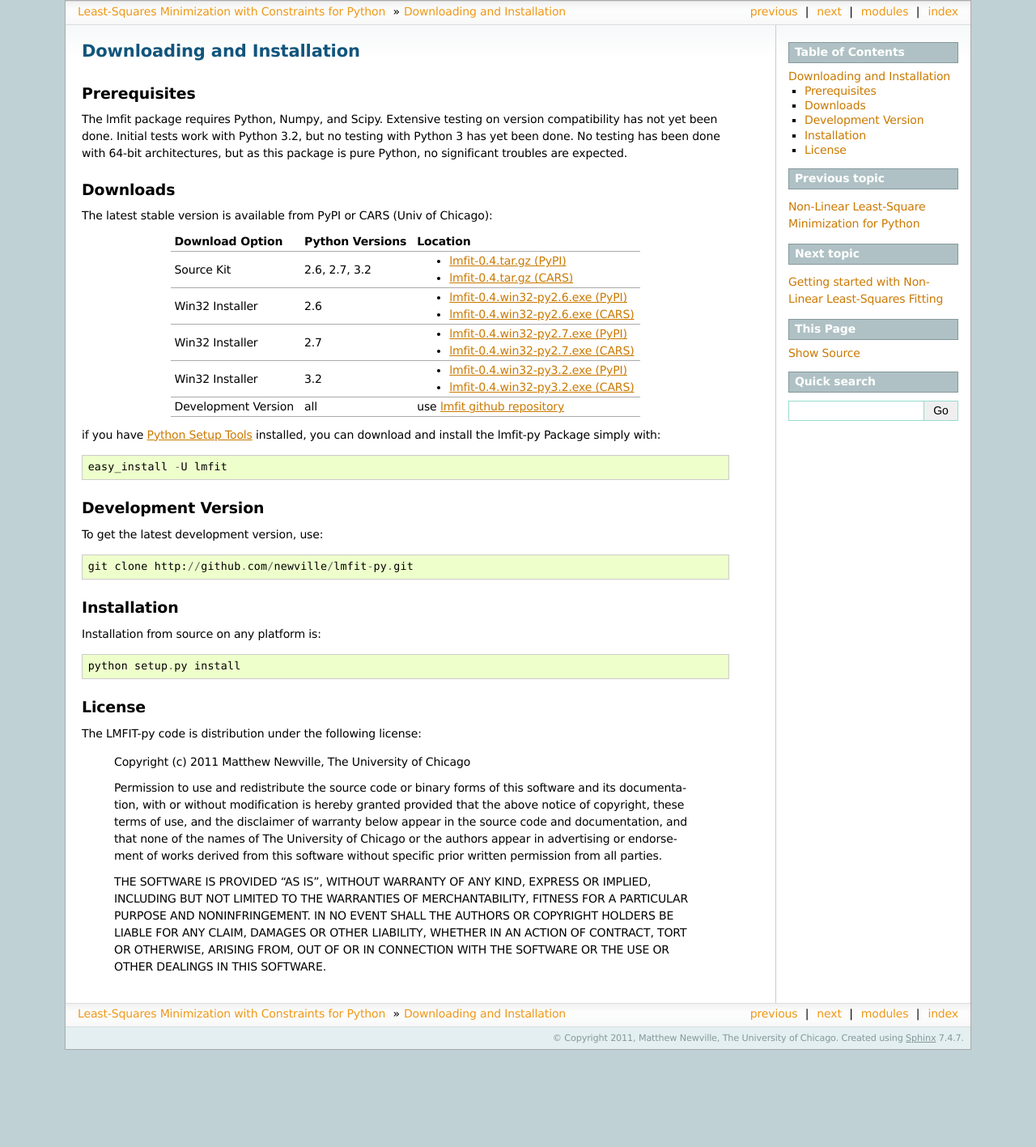
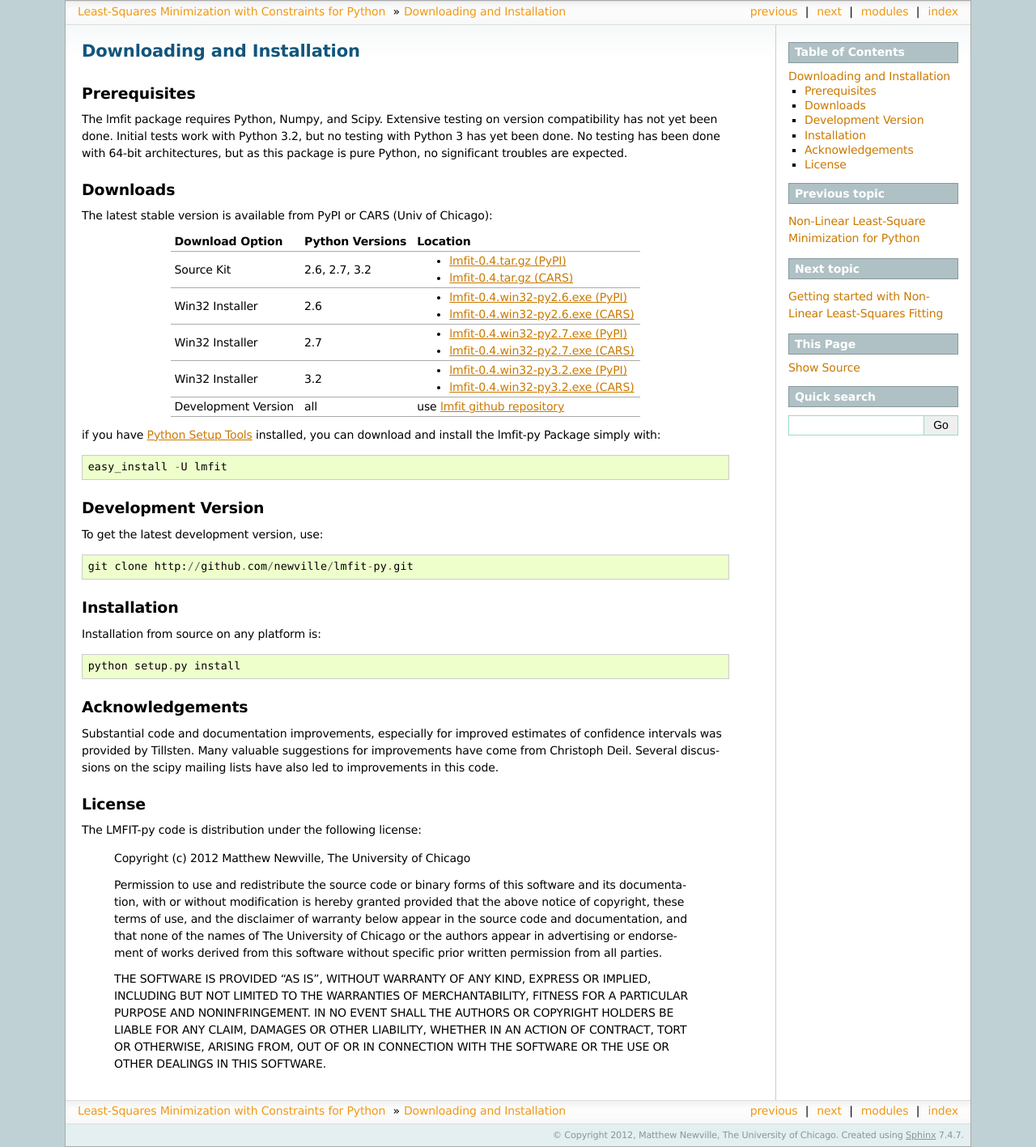
Before and after one commit to lmfit/lmfit-py, a Sphinx documentation site: the page built from doc/installation.rst, in a window 1280 px wide. Shown: the whole page at 81% size. Built offline with Sphinx 7.4.7, drawn with Linux system fonts in a browser that asks for light colours; formulas are drawn with MathJax 3; the version number is read from the project's files by our own code; before the commit the page ends 1297 px from its top, so only the background shows below that.

Commit message:
use os.path.join() in conf.py, add acknowledgements

```diff
--- a/doc/conf.py
+++ b/doc/conf.py
@@ -15,8 +15,8 @@ import sys, os
 # If extensions (or modules to document with autodoc) are in another directory,
 # add these directories to sys.path here. If the directory is relative to the
 # documentation root, use os.path.abspath to make it absolute, like shown here.
-sys.path.append(os.path.abspath('..\lib'))
-sys.path.append(os.path.abspath('.\ext'))
+sys.path.append(os.path.abspath(os.path.join('..', 'lib')))
+sys.path.append(os.path.abspath(os.path.join('.', 'ext')))
 # -- General configuration -----------------------------------------------------
 
 # Add any Sphinx extension module names here, as strings. They can be extensions
@@ -42,7 +42,7 @@ master_doc = 'index'
 
 # General information about the project.
 project = u'lmfit'
-copyright = u'2011, Matthew Newville, The University of Chicago'
+copyright = u'2012, Matthew Newville, The University of Chicago'
 
 # The version info for the project you're documenting, acts as replacement for
 # |version| and |release|, also used in various other places throughout the
--- a/doc/installation.rst
+++ b/doc/installation.rst
@@ -70,12 +70,22 @@ Installation from source on any platform is::
 
    python setup.py install
 
+Acknowledgements
+~~~~~~~~~~~~~~~~~~
+
+Substantial code and documentation improvements, especially for improved
+estimates of confidence intervals was provided by Tillsten.  Many valuable
+suggestions for improvements have come from Christoph Deil.  Several
+discussions on the scipy mailing lists have also led to improvements in
+this code.
+
+
 License
 ~~~~~~~~~~~~~
 
 The LMFIT-py code is distribution under the following license:
 
-  Copyright (c) 2011 Matthew Newville, The University of Chicago
+  Copyright (c) 2012 Matthew Newville, The University of Chicago
 
   Permission to use and redistribute the source code or binary forms of this
   software and its documentation, with or without modification is hereby
```
Also changed, not shown: 1 other file.
